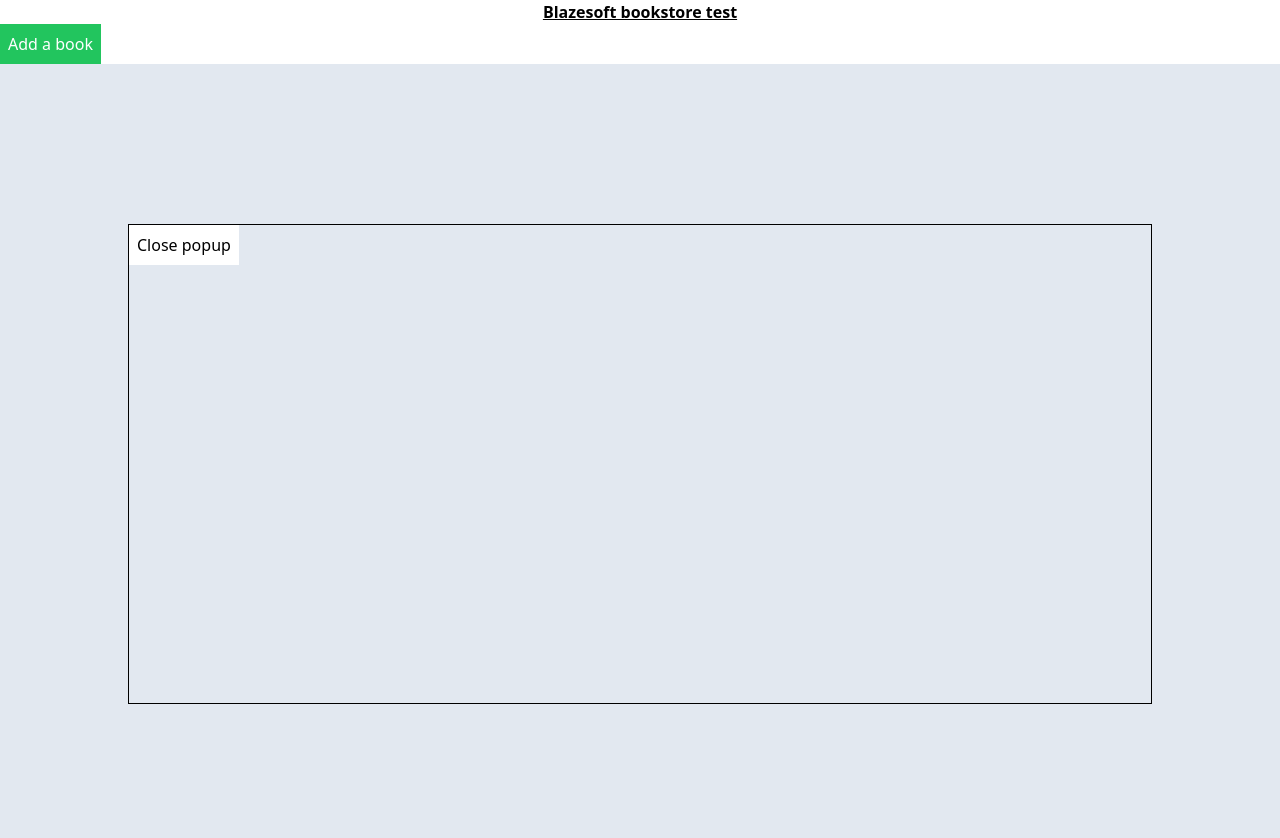
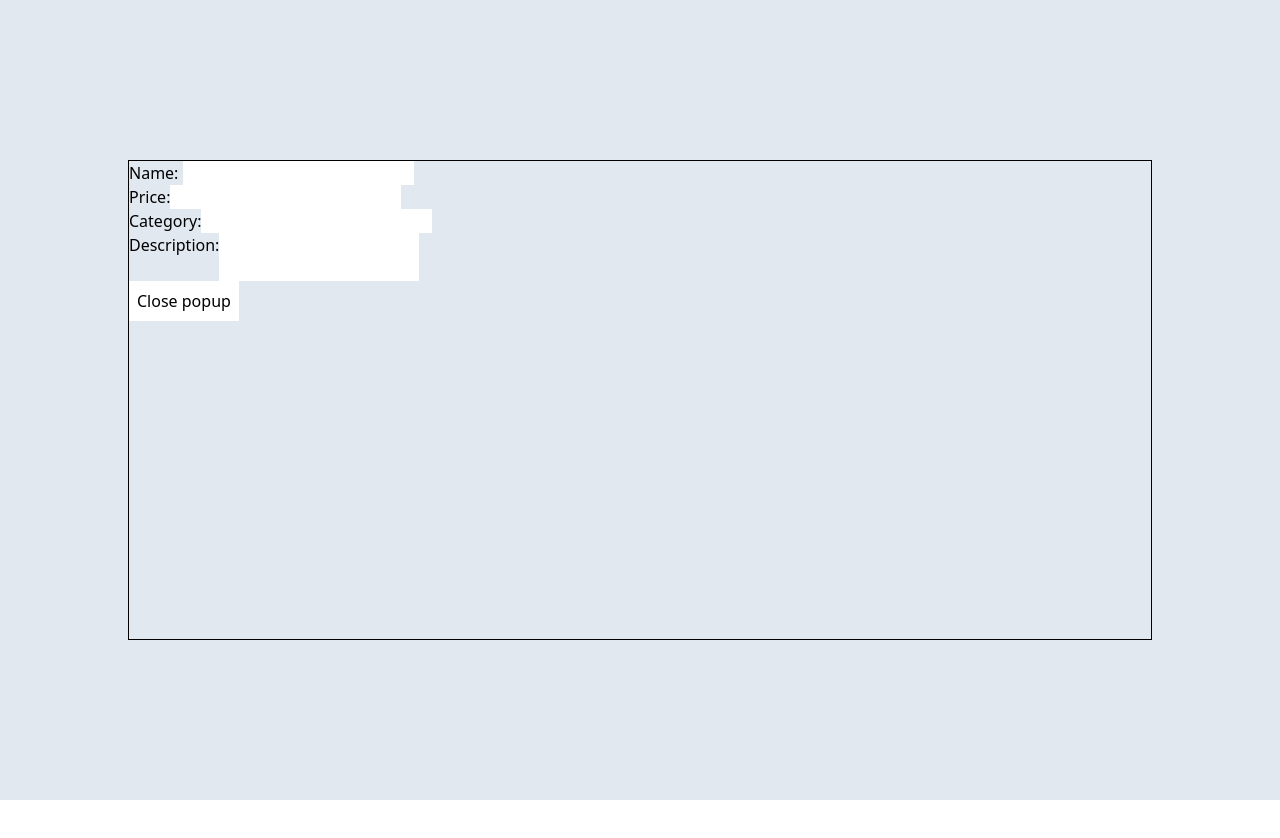
Before and after one commit to chungleee/blazesoft-bookstore-test, a Next.js app: page / in a window 1280 px wide. Both pictures are taken after a click on the button "Add a book". Shown: the top 838 px of the page. After the commit the page ends 800 px from the top, so only its background shows below. Built offline with nearby package versions, Linux system fonts and the light colour scheme.

Commit message:
bookform state, on input change handler func

```diff
--- a/pages/index.js
+++ b/pages/index.js
@@ -2,14 +2,28 @@ import React, { useState } from "react";
 import { useDispatch, useSelector, useStore } from "react-redux";
 import BookCard from "../components/BookCard";
 import Button from "../components/Button";
+import InputField from "../components/InputField";
 import Popup from "../components/Popup";
+import TextArea from "../components/TextArea";
 import { addBooks } from "../redux/features/books/booksSlice";
 
 const HomePage = () => {
 	const [popupToggle, setPopupToggle] = useState(false);
+	const [bookForm, setBookForm] = useState({
+		bookName: "",
+		bookPrice: "",
+		bookCategory: "",
+		bookDescription: "",
+	});
 
 	const handlePopupToggle = () => {
 		setPopupToggle(!popupToggle);
+	};
+
+	const handleOnInputChange = (event) => {
+		setBookForm({
+			[event.target.name]: event.target.value,
+		});
 	};
 
 	const bookList = useSelector((state) => {
@@ -18,6 +32,39 @@ const HomePage = () => {
 
 	return (
 		<div>
+			<Popup isOpen={popupToggle} handlePopupToggle={handlePopupToggle}>
+				<form>
+					<div>
+						<label>Name: </label>
+						<input
+							type='text'
+							onChange={handleOnInputChange}
+							name='bookName'
+							value={bookForm.bookName}
+						/>
+					</div>
+					<InputField
+						type='number'
+						onChange={handleOnInputChange}
+						label='Price'
+						name='bookPrice'
+						value={bookForm.bookPrice}
+					/>
+					<InputField
+						type='text'
+						onChange={handleOnInputChange}
+						label='Category'
+						name='bookCategory'
+						value={bookForm.bookCategory}
+					/>
+					<TextArea
+						label='Description'
+						onChange={handleOnInputChange}
+						name='bookDescription'
+						value={bookForm.bookDescription}
+					/>
+				</form>
+			</Popup>
 			<h1 className='font-bold underline text-center'>
 				Blazesoft bookstore test
 			</h1>
@@ -32,7 +79,6 @@ const HomePage = () => {
 					Add a book
 				</Button>
 			</div>
-			<Popup isOpen={popupToggle} />
 			<ul>
 				{bookList.map((book) => {
 					return <BookCard book={book} />;
```
